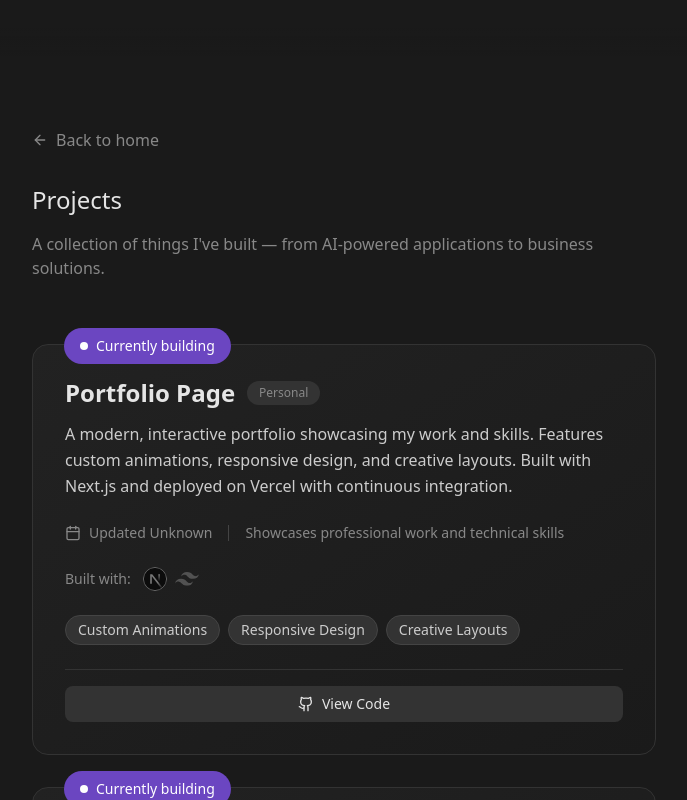
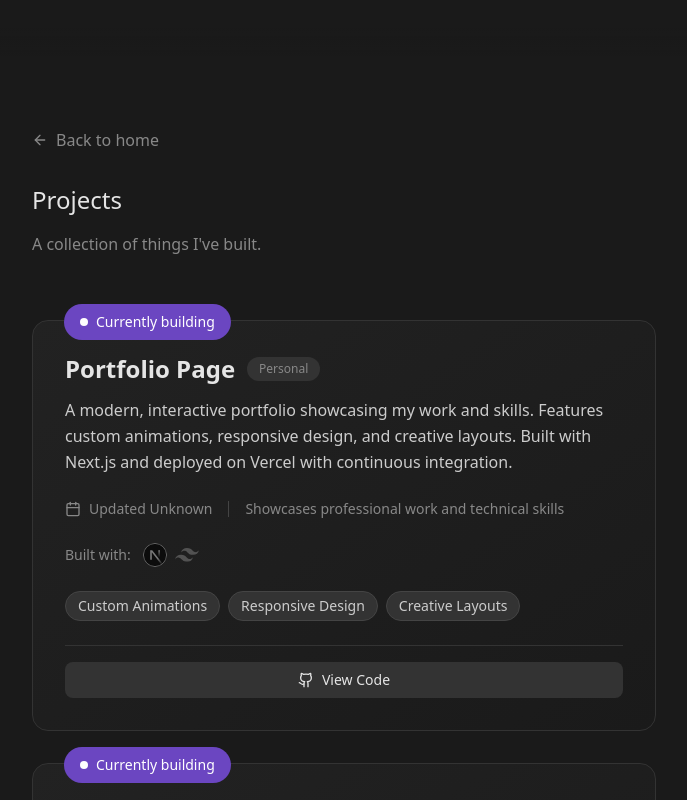
Before and after one commit to MosesCommitsFraud/msc, a Next.js app: page /projects in a window 1280 px wide. Shown: the top 800 px of the page, without its empty margins (296-983 px from the left). Built offline with nearby package versions, Linux system fonts and the light colour scheme; no server answers.

Commit message:
adjusted header for the projects page

```diff
--- a/app/projects/page.tsx
+++ b/app/projects/page.tsx
@@ -169,7 +169,7 @@ export default function ProjectsPage() {
           </Link>
           <h1 className="text-2xl font-medium mb-4 text-[#e5e5e5]">Projects</h1>
           <p className="text-[#888] text-base">
-            A collection of things I've built — from AI-powered applications to business solutions.
+            A collection of things I've built.
           </p>
         </header>
 
```
